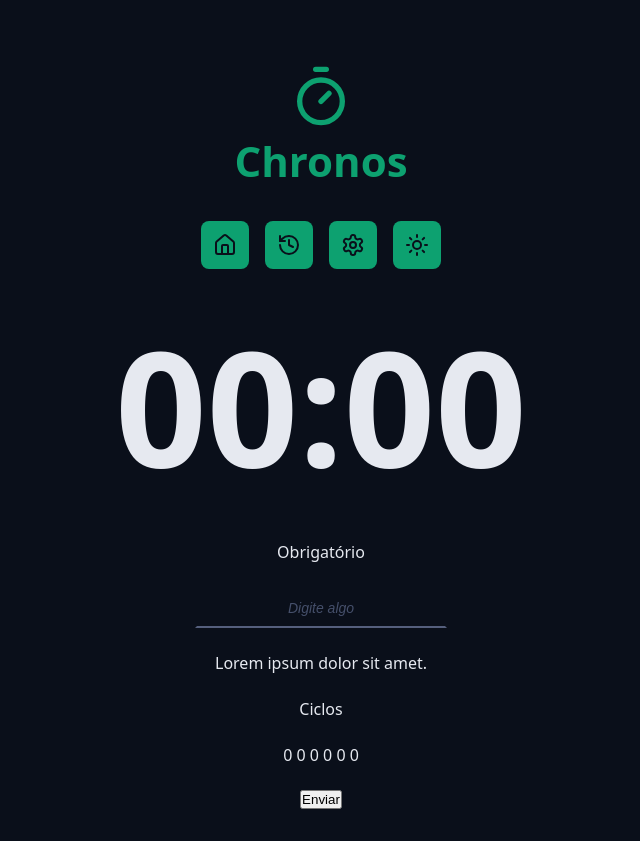
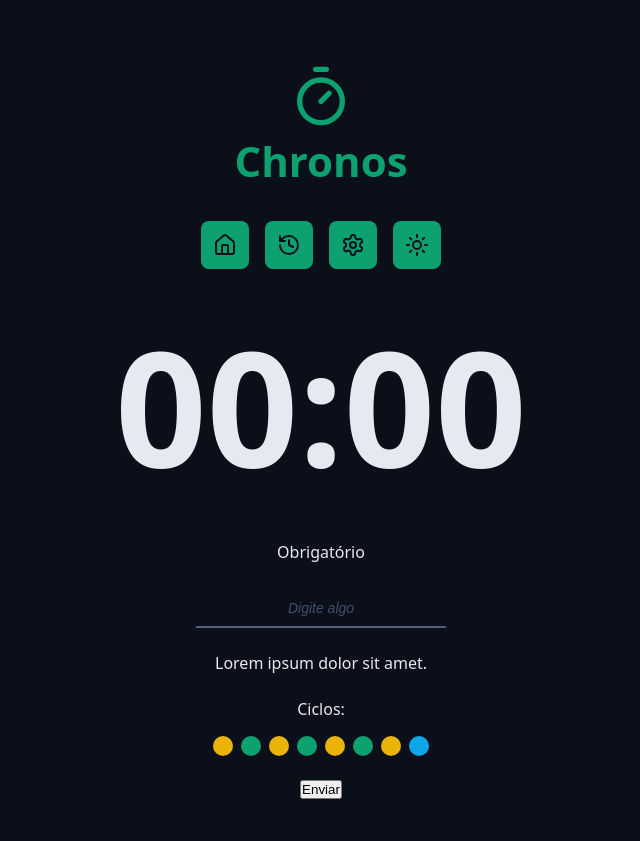
Before and after one commit to douglasrsantos/chronos-pomodoro, a React (Vite) app: page / in a window 1280 px wide. Shown: the whole page, without its empty margins (319-959 px from the left). Built offline with nearby package versions, Linux system fonts and the light colour scheme.

Commit message:
created Cycles component

```diff
--- a/src/App.tsx
+++ b/src/App.tsx
@@ -5,6 +5,7 @@
 import { Menu } from './components/Menu'
 import { CountDown } from './components/CountDown'
 import { DefaultInput } from './components/DefaultInput'
+import { Cycles } from './components/Cycles'
 
 export function App() {
     return (
@@ -34,8 +35,7 @@
                     </div>
 
                     <div className='formRow'>
-                        <p>Ciclos</p>
-                        <p>0 0 0 0 0 0</p>
+                        <Cycles />
                     </div>
 
                     <div className='formRow'>
--- /dev/null
+++ b/src/components/Cycles/index.tsx
@@ -0,0 +1,20 @@
+import styles from './styles.module.css'
+
+export function Cycles() {
+    return (
+        <div className={styles.cycles}>
+            <span>Ciclos:</span>
+
+            <div className={styles.cycleDots}>
+                <span className={`${styles.cycleDot} ${styles.workTime}`}></span>
+                <span className={`${styles.cycleDot} ${styles.shortBreakTime}`}></span>
+                <span className={`${styles.cycleDot} ${styles.workTime}`}></span>
+                <span className={`${styles.cycleDot} ${styles.shortBreakTime}`}></span>
+                <span className={`${styles.cycleDot} ${styles.workTime}`}></span>
+                <span className={`${styles.cycleDot} ${styles.shortBreakTime}`}></span>
+                <span className={`${styles.cycleDot} ${styles.workTime}`}></span>
+                <span className={`${styles.cycleDot} ${styles.longBreakTime}`}></span>
+            </div>
+        </div>
+    )
+}
--- /dev/null
+++ b/src/components/Cycles/styles.module.css
@@ -0,0 +1,31 @@
+.cycles {
+    display: flex;
+    align-items: center;
+    justify-content: center;
+    flex-direction: column;
+    gap: 1.6rem;
+}
+
+.cycleDots {
+    display: flex;
+    gap: 0.8rem;
+}
+
+.cycleDot {
+    width: 2rem;
+    height: 2rem;
+    background-color: var(--primary);
+    border-radius: 50%;
+}
+
+.workTime {
+    background: var(--warning);
+}
+
+.shortBreakTime {
+    background: var(--primary);
+}
+
+.longBreakTime {
+    background: var(--info);
+}
```
